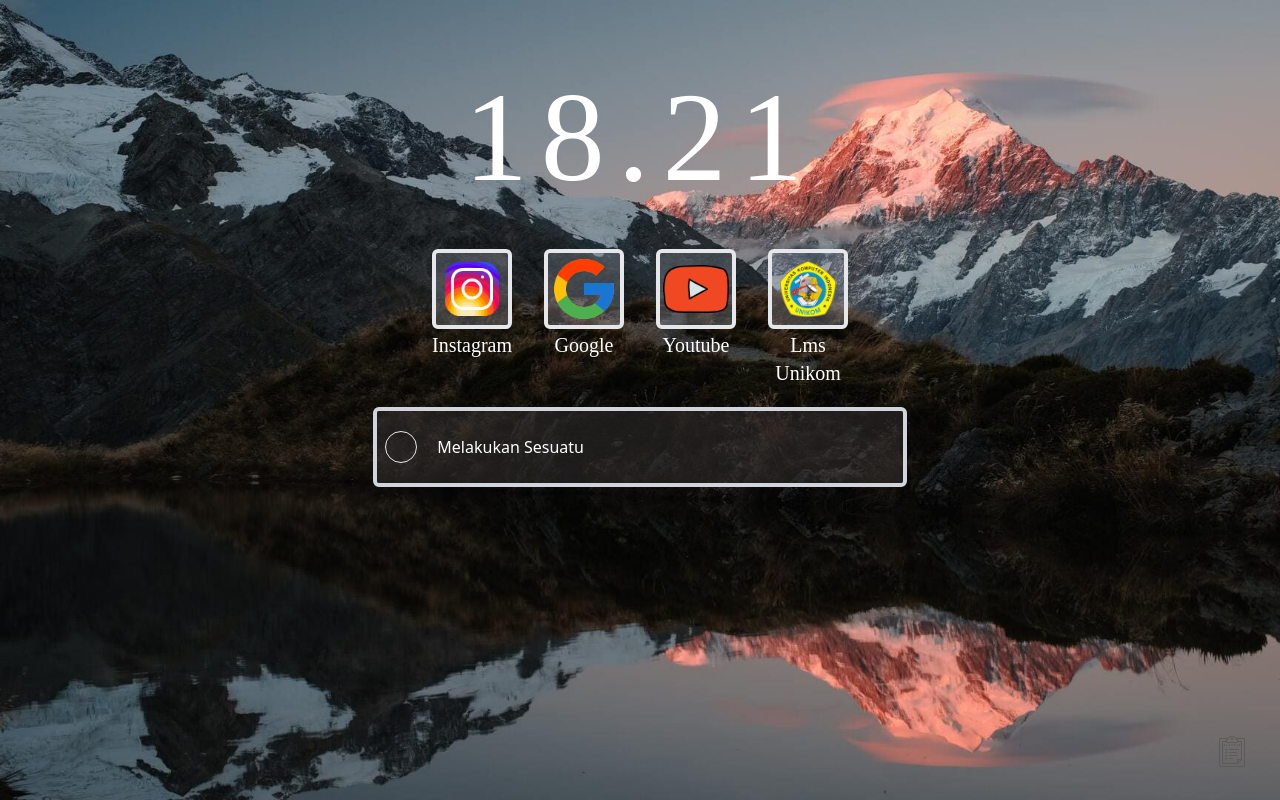
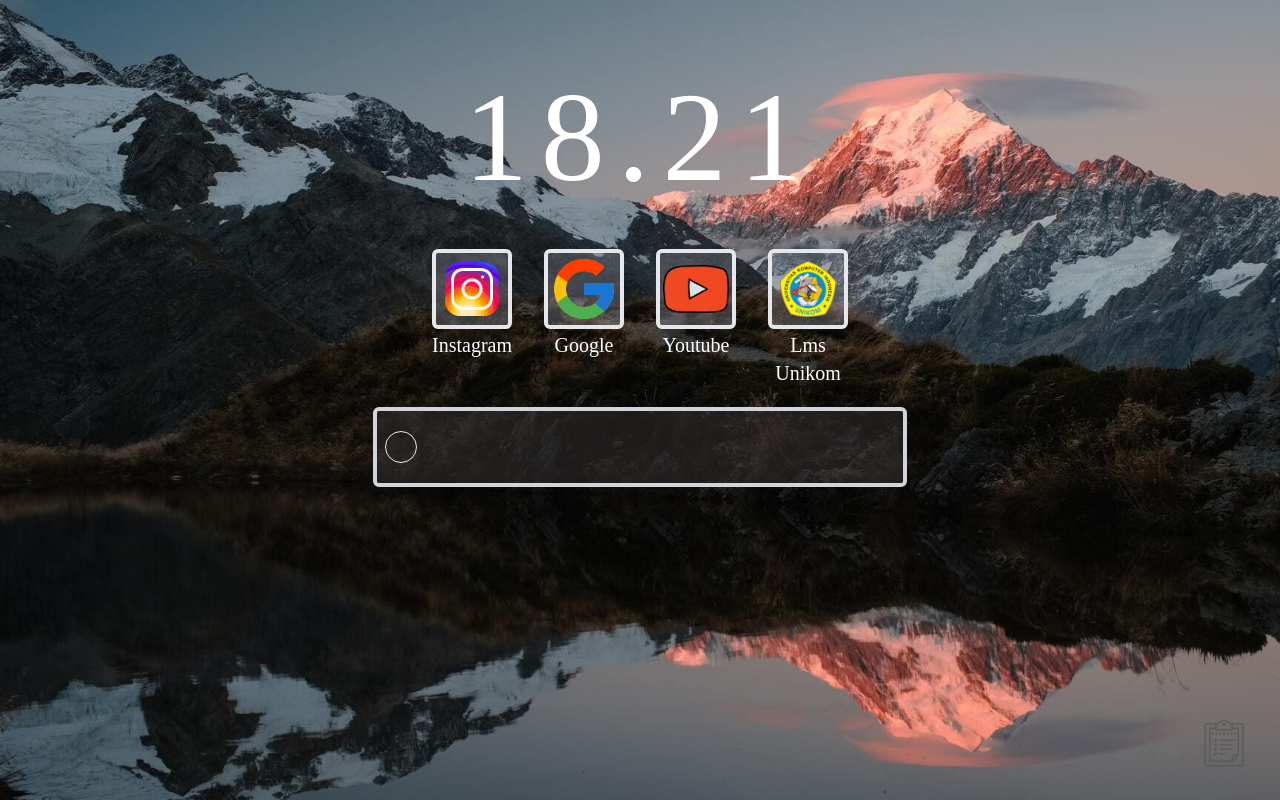
Before and after one commit to Sihkdragon/mainpage, a React (Create React App) app: page / in a window 1280 px wide. Built offline with nearby package versions, Linux system fonts and the light colour scheme; a web font is replaced by a local one.

Commit message:
Add Modal

```diff
--- a/package.json
+++ b/package.json
@@ -9,6 +9,8 @@
     "react": "^17.0.2",
     "react-dom": "^17.0.2",
     "react-scripts": "^5.0.0",
+    "sweetalert2": "^11.3.6",
+    "sweetalert2-react-content": "^4.2.0",
     "web-vitals": "^2.1.3",
     "yarn": "^1.22.17"
   },
--- a/src/components/Todo.js
+++ b/src/components/Todo.js
@@ -1,7 +1,28 @@
-import React, { useState } from "react";
+import React, { useEffect, useState } from "react";
 import logolist from "../assets/list.png";
+import Swal from 'sweetalert2'
+import withReactContent from 'sweetalert2-react-content'
 export default function Todo() {
+
   const [kelas, setKelas] = useState("invisible");
+  const [item, SetItem] = useState("");
+
+  const listClicked = async () => {
+    const { value: text } = await Swal.fire({
+      input: 'textarea',
+      inputLabel: 'Add To Do Item',
+      inputPlaceholder: 'Type your To Do Item here...',
+      inputAttributes: {
+        'aria-label': 'Type your To Do Item here'
+      },
+      showCancelButton: true
+    })
+    SetItem(text);
+  }
+
+  useEffect(() => {
+    localStorage.setItem("todoitem", item);
+  }, []);
   return (
     <div className="h-2/5 w-full flex justify-center mt-5">
       <div className="todocontainer bg-transparent w-5/12 h-1/4  rounded-md border-solid border-4 border-gray-300 overflow-hidden">
@@ -30,15 +51,19 @@ export default function Todo() {
               />
             </svg>
           </button>
-          <div className="todoname">Melakukan Sesuatu</div>
+          <div className="todoname">{item}</div>
         </div>
       </div>
-      <button className="block">
-        <img
-          src={logolist}
-          className="absolute w-8 h-15 right-8 bottom-8"
-        ></img>
-      </button>
+        <button className="block bg-gray-400" onClick={listClicked}>
+          <img
+            src={logolist}
+            className="absolute w-12 h-15 right-8 bottom-8 rounded-md hover:bg-gray-400"
+          ></img>
+        </button>
     </div>
   );
 }
+
+function AddToDoItem(todolist){
+
+}
```
Also changed, not shown: 1 other file (tests, documents, lock files or other folders).
